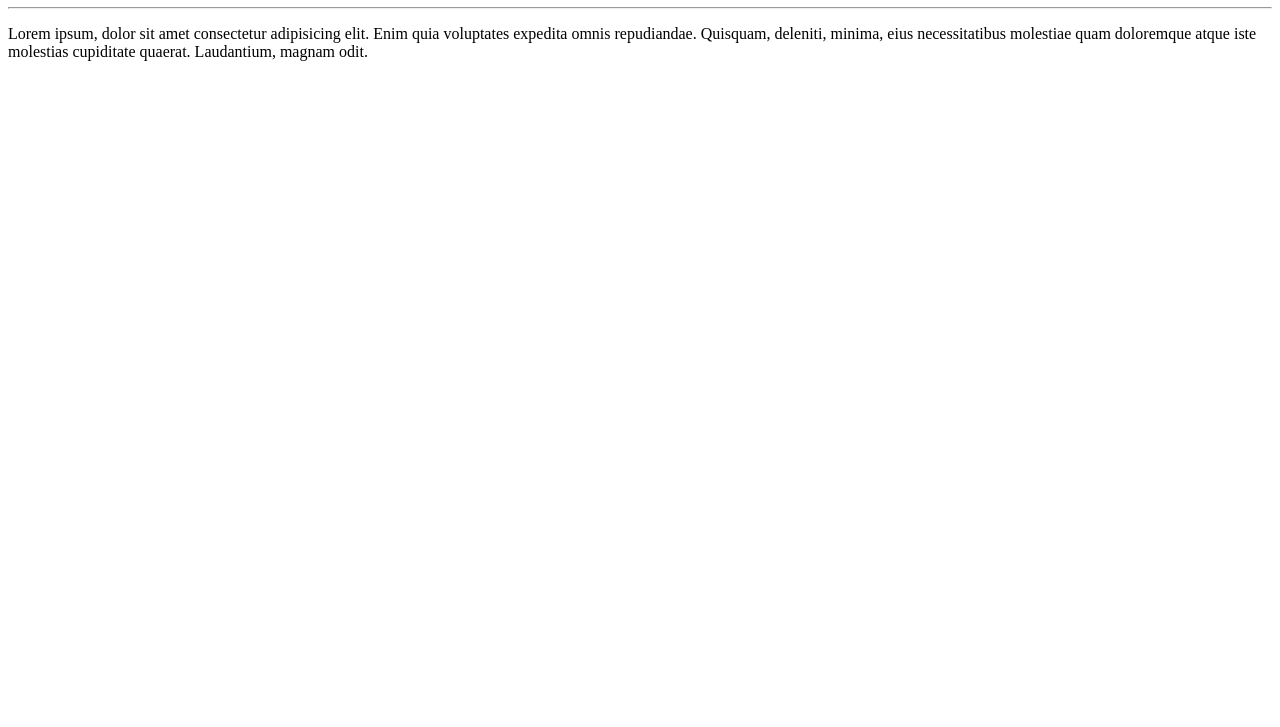
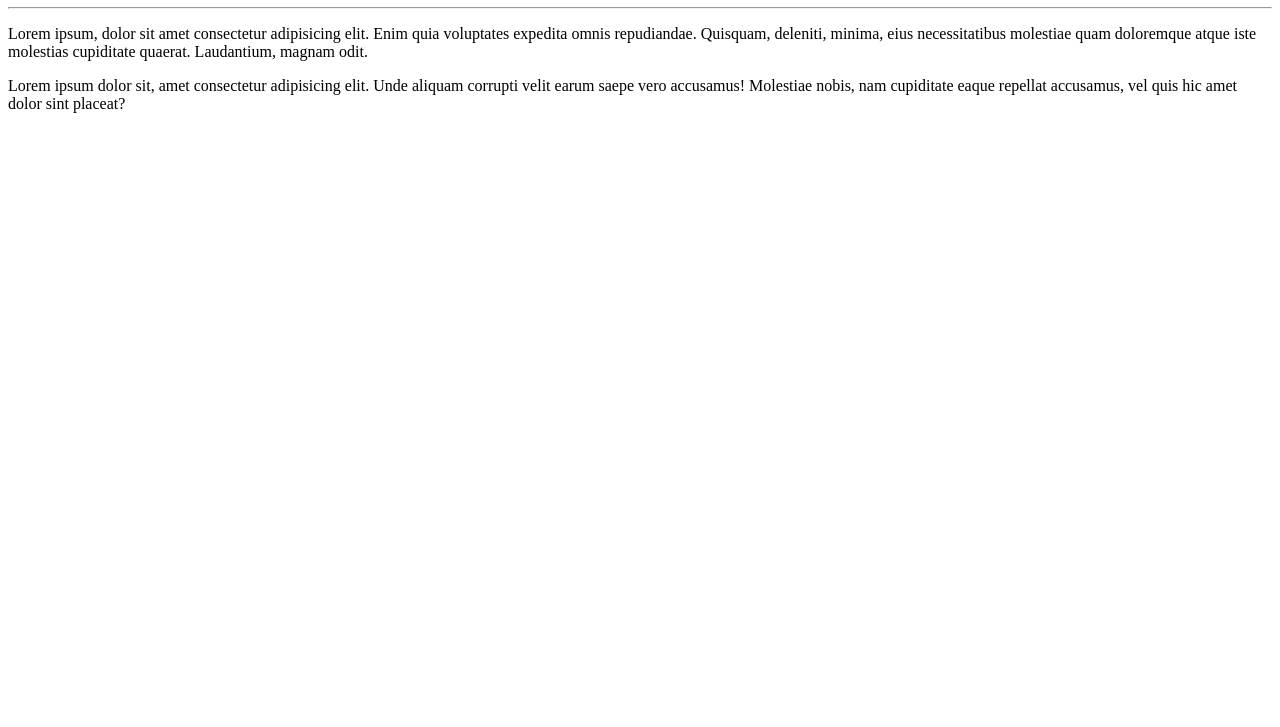
Before and after one commit to tvgc/Ola-Mundo, a plain HTML site: page site-exemplo/index.html in a window 1280 px wide. Shown: the part 73-800 px from the top of the page. Drawn offline with Linux system fonts and the light colour scheme.

Commit message:
adicionei um parágrafo

```diff
--- a/site-exemplo/index.html
+++ b/site-exemplo/index.html
@@ -10,5 +10,6 @@
     <h1>Olá, Mundo!</h1>
     <hr>
     <p>Lorem ipsum, dolor sit amet consectetur adipisicing elit. Enim quia voluptates expedita omnis repudiandae. Quisquam, deleniti, minima, eius necessitatibus molestiae quam doloremque atque iste molestias cupiditate quaerat. Laudantium, magnam odit.</p>
+    Lorem ipsum dolor sit, amet consectetur adipisicing elit. Unde aliquam corrupti velit earum saepe vero accusamus! Molestiae nobis, nam cupiditate eaque repellat accusamus, vel quis hic amet dolor sint placeat?
 </body>
 </html>
```
